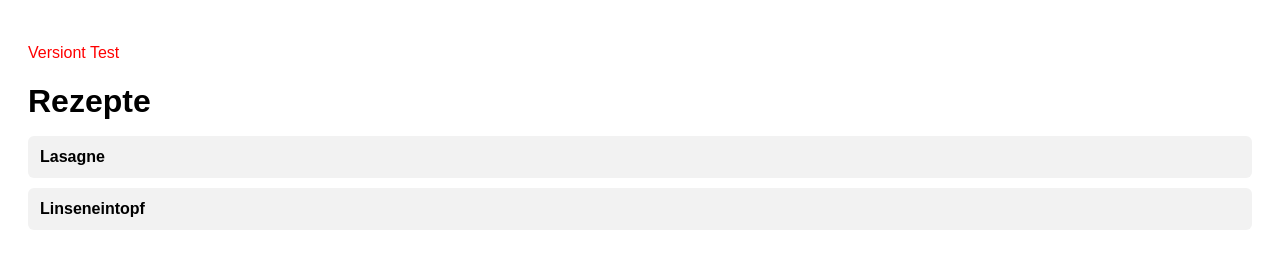
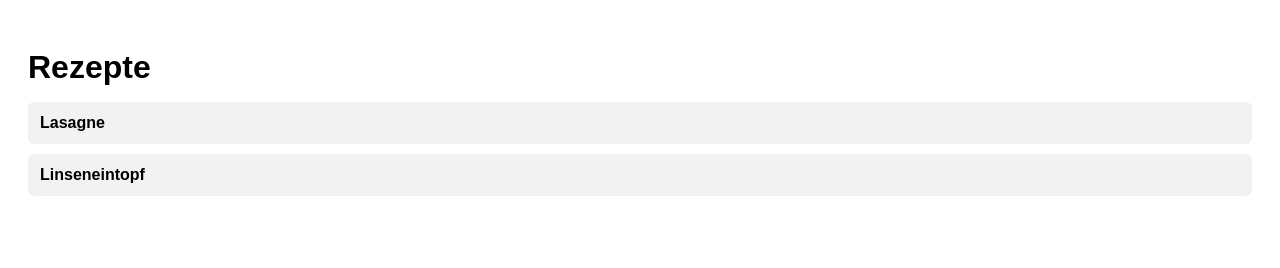
Before and after one commit to EvaHoefer-ux/essensplan-app, a plain HTML site: page index.html in a window 1280 px wide. Drawn offline with Linux system fonts and the light colour scheme.

Commit message:
Update index.html

```diff
--- a/index.html
+++ b/index.html
@@ -21,11 +21,7 @@ li { list-style: none; margin-bottom: 10px; }
 </style>
 </head>
 <body>
-  <p style=color:red;
-    font-weight:bold;">
-    Versiont Test
-  </p>
-  <h1>Rezepte</h1>
+<h1>Rezepte</h1>
 <ul id="recipes"></ul><script>
 // Rezeptdaten mit Mengen & Einheiten
 const recipes = [
```
